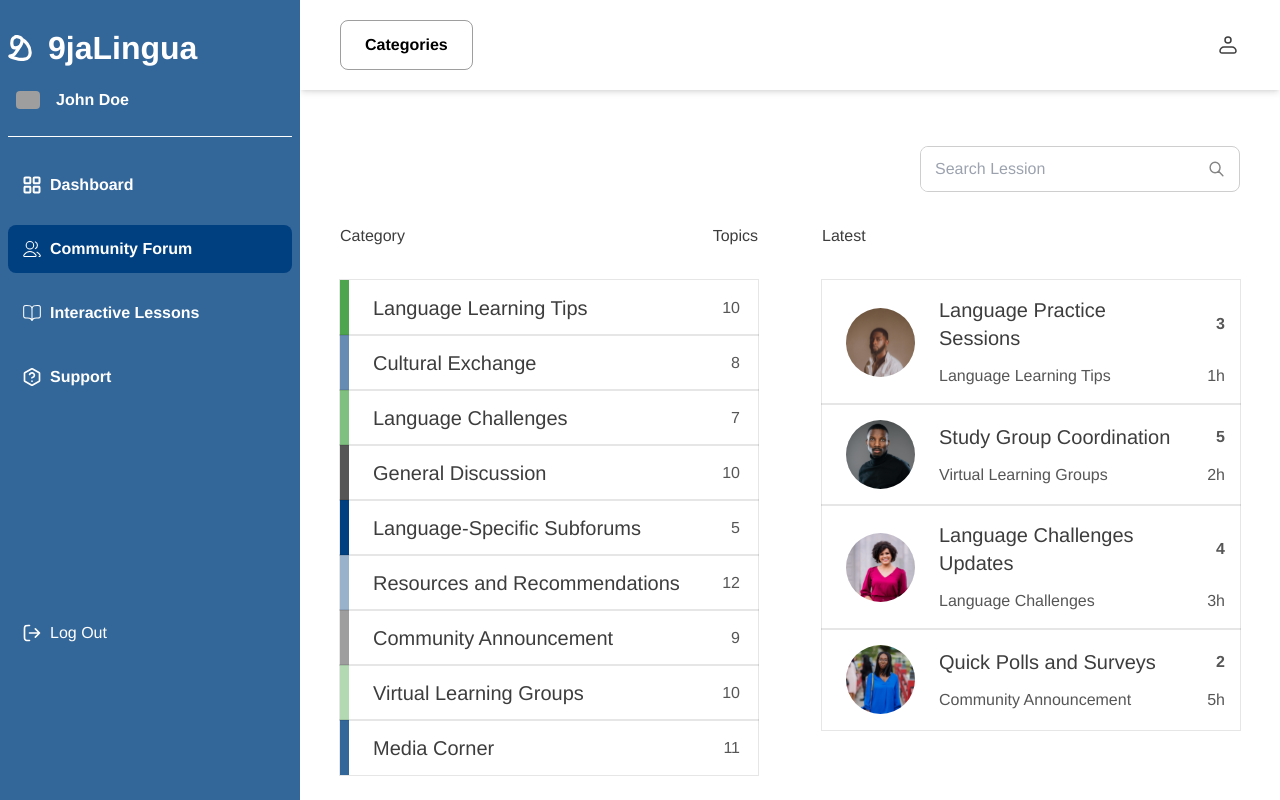
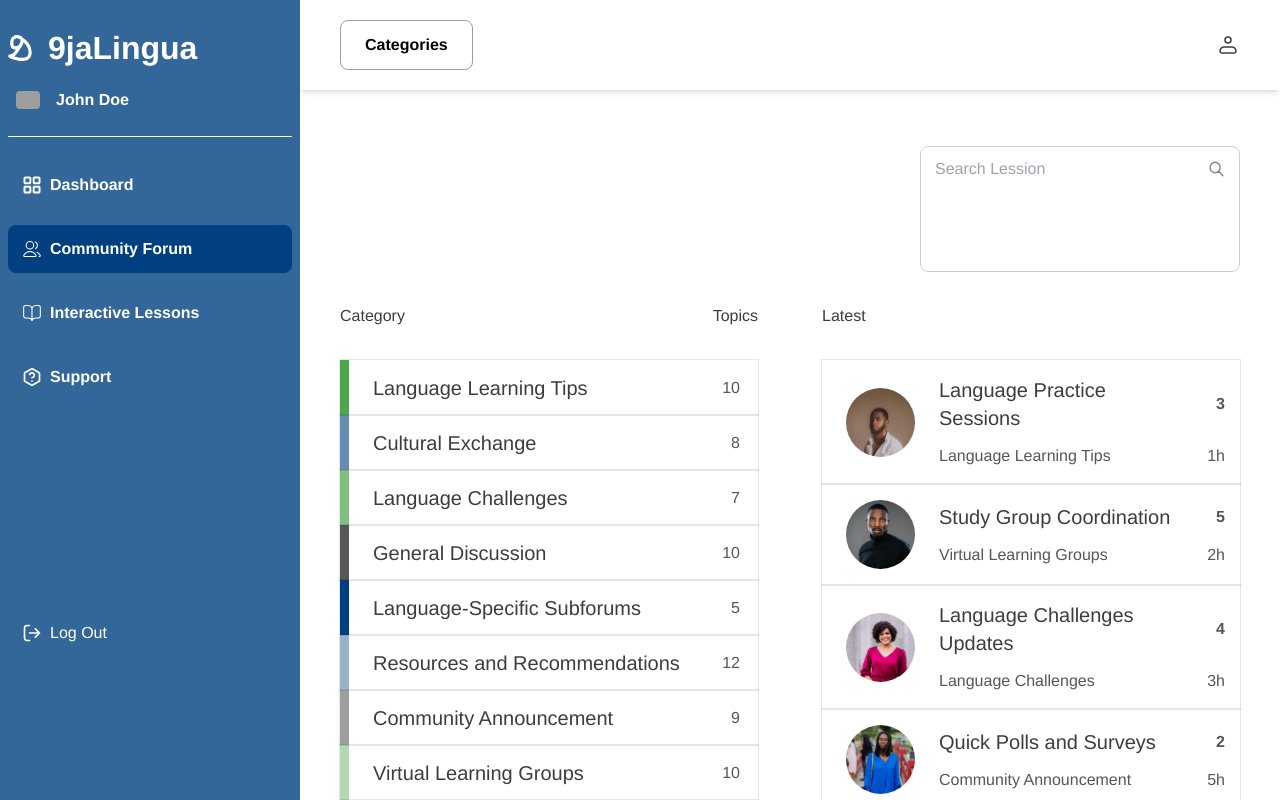
Before and after one commit to Enoverlab-Team-35/9jalingua, a Next.js app: page /community-forum in a window 1280 px wide. Built offline with nearby package versions, Linux system fonts and the light colour scheme; no server answers; grey boxes are pictures that could not be loaded.

Commit message:
Corrections

```diff
--- a/app/community-forum/page.jsx
+++ b/app/community-forum/page.jsx
@@ -91,7 +91,7 @@ export default function Page() {
 
     return (
         <DashboardLayout>
-            <div className='mt-6 sm:mt-14 md:max-w-[320px] w-full ms-auto rounded-lg border border-grays-300 overflow-hidden font-arimo'>
+            <div className='mt-6 sm:mt-14 md:max-w-[320px] w-full ms-auto rounded-lg border border-grays-300 overflow-hidden font-arimo pb-20'>
                 <form className='flex gap-2 items-center p-0' onSubmit={onSearch}>
                     <input
                         type="search"
--- a/app/interactive-lessons/page.jsx
+++ b/app/interactive-lessons/page.jsx
@@ -50,7 +50,7 @@ export default function Page() {
     return (
         <DashboardLayout>
             {/* Name and Forms */}
-            <div className="flex items-center justify-between w-full gap-5 mt-11 max-md:max-w-full max-md:flex-wrap max-md:mt-10 font-arimo">
+            <div className="flex items-center justify-between w-full gap-5 mt-11 max-md:max-w-full max-md:flex-wrap max-md:mt-10 font-arimo pb-20">
                 <h1 className=" text-[16px] sm:text-xl font-bold leading-10 capitalize text-stone-950 text-opacity-90">
                     Hello, {user?.displayName || "John Doe"}
                 </h1>
```
